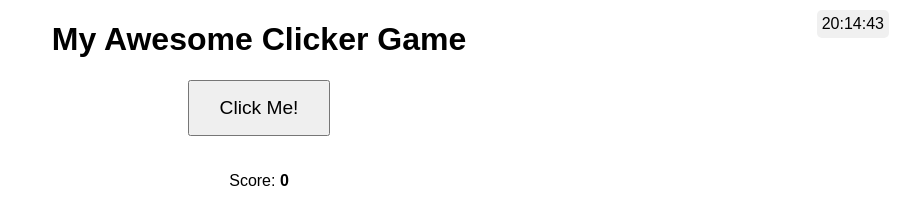
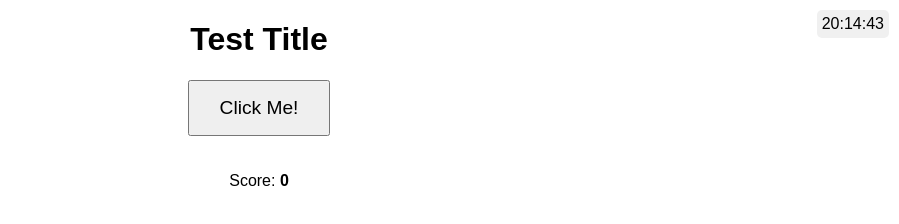
Before and after one commit to AConn03/catgame, a plain HTML site: page index.html in a window 1280 px wide. Shown: the whole page, without its empty margins (381-1280 px from the left). Drawn offline with Linux system fonts and the light colour scheme.

Commit message:
Update index.html

```diff
--- a/index.html
+++ b/index.html
@@ -3,11 +3,11 @@
 <head>
     <meta charset="UTF-8">
     <meta name="viewport" content="width=device-width, initial-scale=1.0">
-    <title>My Clicker Game</title>
+    <title>WIWIWI</title>
     <link rel="stylesheet" href="style.css">
 </head>
 <body>
-    <div id="clock"></div> <h1>My Awesome Clicker Game</h1>
+    <div id="clock"></div> <h1>Test Title</h1>
     <button id="clickButton">Click Me!</button>
     <p>Score: <span id="score">0</span></p>
 
```
